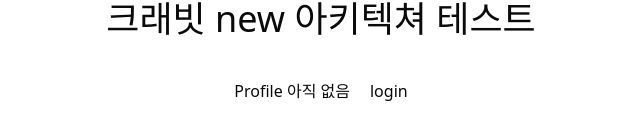
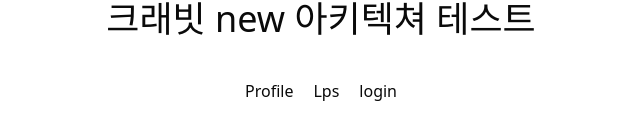
Before and after one commit to hijjoy/next, a Next.js app: page / in a window 1280 px wide. Shown: the part 389-528 px from the top of the page, without its empty margins (319-959 px from the left). Built offline with nearby package versions, Linux system fonts and the light colour scheme.

Commit message:
feat: Lps 링크 추가

```diff
--- a/src/app/page.tsx
+++ b/src/app/page.tsx
@@ -6,7 +6,8 @@
       <h1 className="text-4xl">크래빗 new 아키텍쳐 테스트</h1>
 
       <div className="flex items-center gap-5">
-        <Link href="/profile">Profile 아직 없음</Link>
+        <Link href="/profile">Profile</Link>
+        <Link href="/lps">Lps</Link>
         <Link href="/login">login</Link>
       </div>
     </div>
--- a/src/features/users/presentation/ui/views/profile-view.tsx
+++ b/src/features/users/presentation/ui/views/profile-view.tsx
@@ -2,6 +2,7 @@
 import ProfileSection from "../sections/profile-section";
 import { dehydrate, HydrationBoundary } from "@tanstack/react-query";
 import { getSSRContext } from "@/shared/context/ssr-context";
+import Link from "next/link";
 
 export default async function ProfileView() {
   const queryClient = getQueryClient();
@@ -19,6 +20,7 @@
       <HydrationBoundary state={dehydratedState}>
         <ProfileSection />
       </HydrationBoundary>
+      <Link href="/lps">Lps</Link>
     </div>
   );
 }
```
